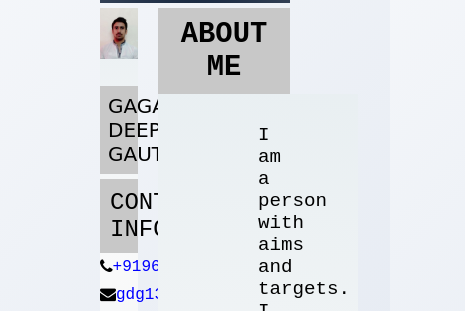
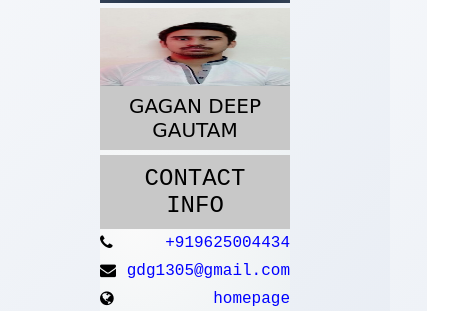
Before and after one commit to gagandeep141/gagandeep141.github.io, a plain HTML site: page index.html in a window 390 px wide. Shown: the part 67-378 px from the top of the page, 465 px wide, since content can reach past the window. Drawn offline with Linux system fonts and the light colour scheme.

Commit message:
Update styles.css

```diff
--- a/styles.css
+++ b/styles.css
@@ -155,3 +155,12 @@ h2{
 .detail-list{
   list-style-type: square;
 }
+
+@media screen and (max-width: 800px) {
+  .left-side, .right-side {
+  width: 100%;
+}
+.image img{
+  height: 100%;
+ }
+}
```
